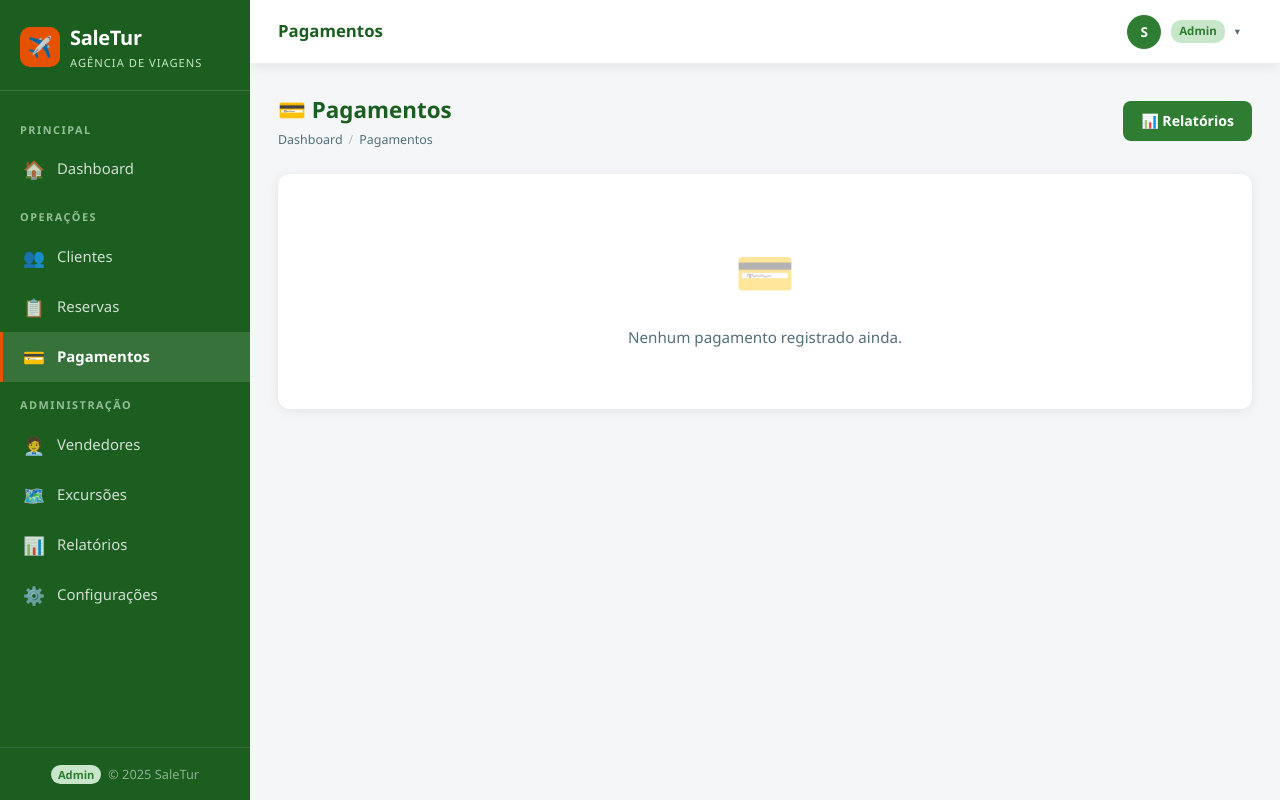
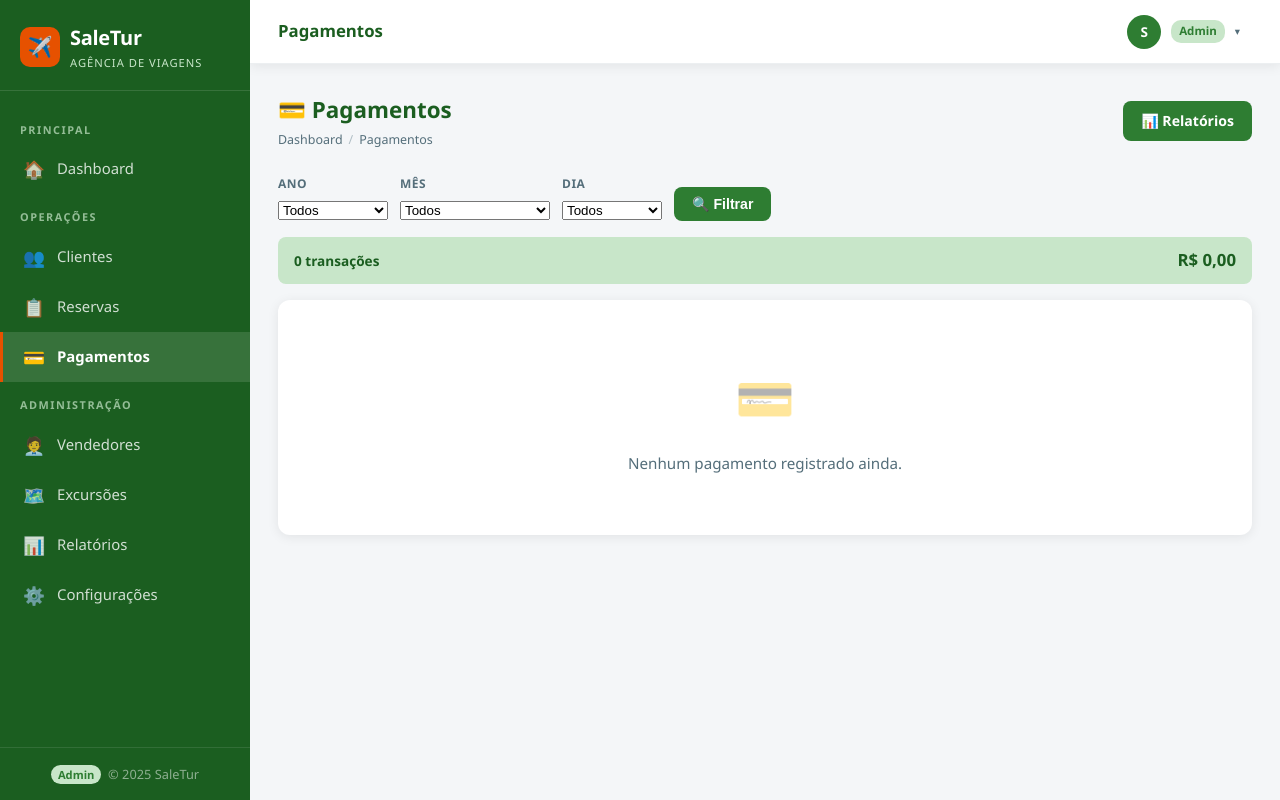
Before and after one commit to joserobertojr/-paiva-express, a Django app: page /pagamentos/ in a window 1280 px wide. Run offline with Django 5.2, Linux system fonts and the light colour scheme; the visitor is signed in with stand-in values (Sample User, id 1); data that the repository does not hold is empty.

Commit message:
Refactor: filtros de Pagamentos com dropdowns independentes ano/mês/dia
Co-Authored-By: Claude Sonnet 4.6 <noreply@anthropic.com>

```diff
--- a/sala-e-tu/pagamentos/views.py
+++ b/sala-e-tu/pagamentos/views.py
@@ -131,57 +131,29 @@ MESES_PT = {
 
 @login_required
 def lista(request):
-    hoje = datetime.date.today()
-
     # Anos disponíveis
     anos = sorted(
         {p.year for p in Pagamento.objects.dates('data_pagamento', 'year')},
         reverse=True,
     )
-    try:
-        ano_sel = int(request.GET.get('ano', hoje.year))
-    except (ValueError, TypeError):
-        ano_sel = hoje.year
-    if anos and ano_sel not in anos:
-        ano_sel = anos[0]
 
-    # Meses disponíveis no ano selecionado
-    meses_disponiveis = sorted(
-        {p.month for p in Pagamento.objects.filter(
-            data_pagamento__year=ano_sel
-        ).dates('data_pagamento', 'month')}
-    )
-    try:
-        mes_sel = int(request.GET.get('mes', 0))
-    except (ValueError, TypeError):
-        mes_sel = 0
-    if mes_sel and mes_sel not in meses_disponiveis:
-        mes_sel = 0
+    def _int(val, default=0):
+        try:
+            return int(val)
+        except (ValueError, TypeError):
+            return default
 
-    # Dias disponíveis no mês selecionado
-    dias_disponiveis = []
-    try:
-        dia_sel = int(request.GET.get('dia', 0))
-    except (ValueError, TypeError):
-        dia_sel = 0
-
-    if mes_sel:
-        dias_disponiveis = sorted(
-            {p.day for p in Pagamento.objects.filter(
-                data_pagamento__year=ano_sel,
-                data_pagamento__month=mes_sel,
-            ).dates('data_pagamento', 'day')}
-        )
-        if dia_sel and dia_sel not in dias_disponiveis:
-            dia_sel = 0
+    ano_sel = _int(request.GET.get('ano'), 0)
+    mes_sel = _int(request.GET.get('mes'), 0)
+    dia_sel = _int(request.GET.get('dia'), 0)
 
     # Queryset filtrado
     qs = Pagamento.objects.select_related(
         'reserva__pacote', 'vendedor', 'banco_pix'
-    ).prefetch_related(
-        'reserva__passageiros__cliente'
-    ).filter(data_pagamento__year=ano_sel)
+    ).prefetch_related('reserva__passageiros__cliente')
 
+    if ano_sel:
+        qs = qs.filter(data_pagamento__year=ano_sel)
     if mes_sel:
         qs = qs.filter(data_pagamento__month=mes_sel)
     if dia_sel:
@@ -196,12 +168,11 @@ def lista(request):
         'pagamentos': qs,
         'anos': anos,
         'ano_sel': ano_sel,
-        'meses': [(m, MESES_PT[m]) for m in meses_disponiveis],
         'mes_sel': mes_sel,
-        'dias': dias_disponiveis,
         'dia_sel': dia_sel,
         'total': total,
-        'MESES_PT': MESES_PT,
+        'meses_lista': list(MESES_PT.items()),
+        'dias': range(1, 32),
     })
 
 
--- a/sala-e-tu/templates/pagamentos/lista.html
+++ b/sala-e-tu/templates/pagamentos/lista.html
@@ -17,68 +17,55 @@
 </div>
 
 <!-- FILTROS ANO / MÊS / DIA -->
-{% if anos %}
-<div style="margin-bottom:12px;">
-  <div style="font-size:.75rem;font-weight:700;color:var(--cinza-3);text-transform:uppercase;letter-spacing:.5px;margin-bottom:6px;">Ano</div>
-  <div style="display:flex;gap:6px;flex-wrap:wrap;">
+<form method="get" style="margin-bottom:16px;">
+  <div style="display:flex;gap:12px;flex-wrap:wrap;align-items:flex-end;">
+
+    <div>
+      <label style="font-size:.75rem;font-weight:700;color:var(--cinza-3);text-transform:uppercase;letter-spacing:.5px;display:block;margin-bottom:4px;">Ano</label>
+      <select name="ano" class="form-control" style="width:110px;">
+        <option value="">Todos</option>
         {% for ano in anos %}
-    <a href="?ano={{ ano }}"
-       style="padding:5px 16px;border-radius:20px;font-size:.85rem;font-weight:700;text-decoration:none;
-              {% if ano == ano_sel %}background:var(--verde);color:#fff;{% else %}background:var(--cinza-1);color:var(--cinza-3);{% endif %}">
-      {{ ano }}
-    </a>
+        <option value="{{ ano }}" {% if ano == ano_sel %}selected{% endif %}>{{ ano }}</option>
         {% endfor %}
-  </div>
+      </select>
     </div>
 
-{% if meses %}
-<div style="margin-bottom:12px;">
-  <div style="font-size:.75rem;font-weight:700;color:var(--cinza-3);text-transform:uppercase;letter-spacing:.5px;margin-bottom:6px;">Mês</div>
-  <div style="display:flex;gap:6px;flex-wrap:wrap;">
-    <a href="?ano={{ ano_sel }}"
-       style="padding:5px 14px;border-radius:20px;font-size:.82rem;font-weight:600;text-decoration:none;
-              {% if not mes_sel %}background:var(--laranja);color:#fff;{% else %}background:var(--cinza-1);color:var(--cinza-3);{% endif %}">
-      Todos
-    </a>
-    {% for m, nome in meses %}
-    <a href="?ano={{ ano_sel }}&mes={{ m }}"
-       style="padding:5px 14px;border-radius:20px;font-size:.82rem;font-weight:600;text-decoration:none;
-              {% if m == mes_sel %}background:var(--laranja);color:#fff;{% else %}background:var(--cinza-1);color:var(--cinza-3);{% endif %}">
-      {{ nome }}
-    </a>
+    <div>
+      <label style="font-size:.75rem;font-weight:700;color:var(--cinza-3);text-transform:uppercase;letter-spacing:.5px;display:block;margin-bottom:4px;">Mês</label>
+      <select name="mes" class="form-control" style="width:150px;">
+        <option value="">Todos</option>
+        {% for m in meses_lista %}
+        <option value="{{ m.0 }}" {% if m.0 == mes_sel %}selected{% endif %}>{{ m.1 }}</option>
         {% endfor %}
+      </select>
     </div>
+
+    <div>
+      <label style="font-size:.75rem;font-weight:700;color:var(--cinza-3);text-transform:uppercase;letter-spacing:.5px;display:block;margin-bottom:4px;">Dia</label>
+      <select name="dia" class="form-control" style="width:100px;">
+        <option value="">Todos</option>
+        {% for d in dias %}
+        <option value="{{ d }}" {% if d == dia_sel %}selected{% endif %}>{{ d }}</option>
+        {% endfor %}
+      </select>
     </div>
+
+    <button type="submit" class="btn btn-verde">🔍 Filtrar</button>
+    {% if ano_sel or mes_sel or dia_sel %}
+    <a href="{% url 'pagamentos:lista' %}" class="btn btn-outline">✕ Limpar</a>
     {% endif %}
 
-{% if dias and mes_sel %}
-<div style="margin-bottom:16px;">
-  <div style="font-size:.75rem;font-weight:700;color:var(--cinza-3);text-transform:uppercase;letter-spacing:.5px;margin-bottom:6px;">Dia</div>
-  <div style="display:flex;gap:6px;flex-wrap:wrap;">
-    <a href="?ano={{ ano_sel }}&mes={{ mes_sel }}"
-       style="padding:4px 12px;border-radius:20px;font-size:.8rem;font-weight:600;text-decoration:none;
-              {% if not dia_sel %}background:var(--verde-dark);color:#fff;{% else %}background:var(--cinza-1);color:var(--cinza-3);{% endif %}">
-      Todos
-    </a>
-    {% for d in dias %}
-    <a href="?ano={{ ano_sel }}&mes={{ mes_sel }}&dia={{ d }}"
-       style="padding:4px 12px;border-radius:20px;font-size:.8rem;font-weight:600;text-decoration:none;
-              {% if d == dia_sel %}background:var(--verde-dark);color:#fff;{% else %}background:var(--cinza-1);color:var(--cinza-3);{% endif %}">
-      {{ d }}
-    </a>
-    {% endfor %}
   </div>
-</div>
-{% endif %}
+</form>
 
 <!-- TOTAL DO PERÍODO -->
 <div style="margin-bottom:16px;padding:10px 16px;background:var(--verde-light);border-radius:8px;display:flex;justify-content:space-between;align-items:center;">
   <span style="font-size:.85rem;color:var(--verde-dark);font-weight:600;">
-    Total do período — {{ pagamentos|length }} transaç{{ pagamentos|length|pluralize:"ão,ões" }}
+    {{ pagamentos|length }} transaç{{ pagamentos|length|pluralize:"ão,ões" }}
+    {% if ano_sel or mes_sel or dia_sel %} no período selecionado{% endif %}
   </span>
   <strong style="font-size:1.05rem;color:var(--verde-dark);">R$ {{ total|floatformat:2 }}</strong>
 </div>
-{% endif %}
 
 <div class="panel">
   <div class="panel-body">
```
Lines whose indentation alone changed are shown as unchanged.
